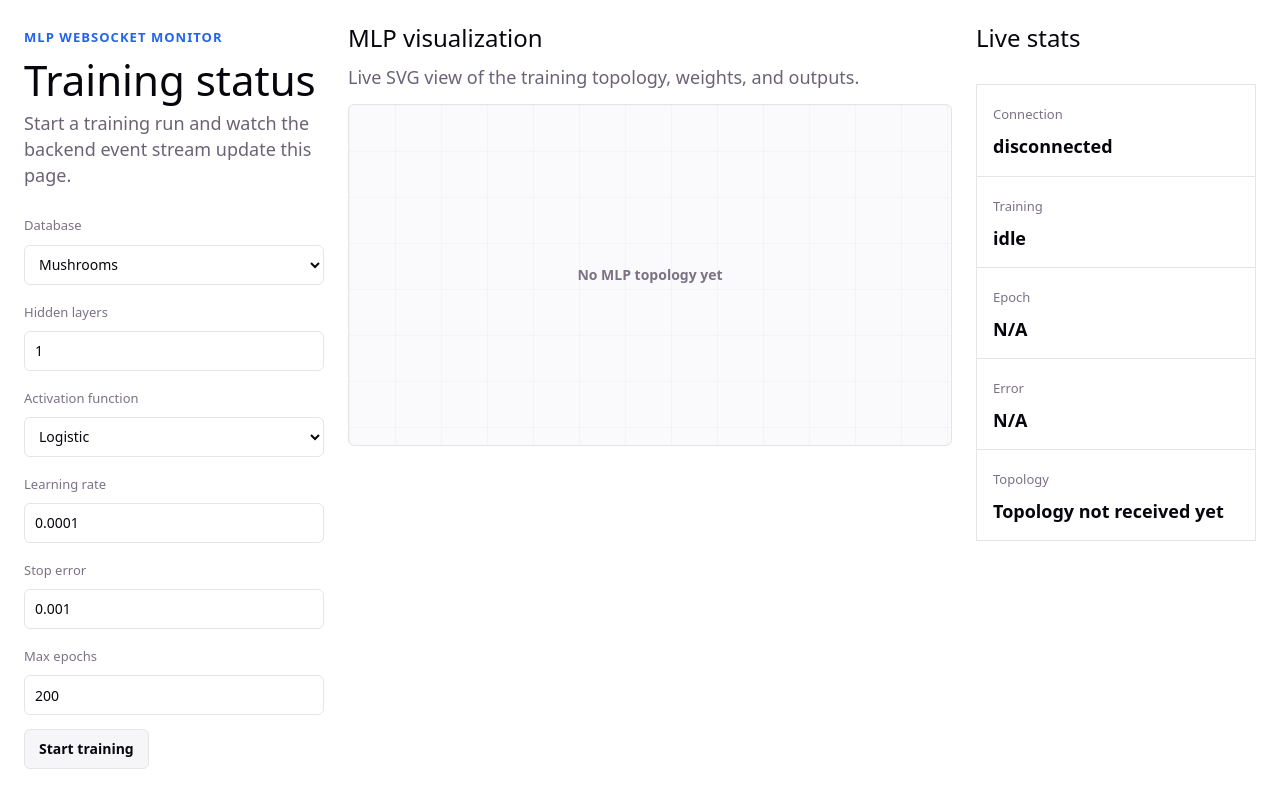
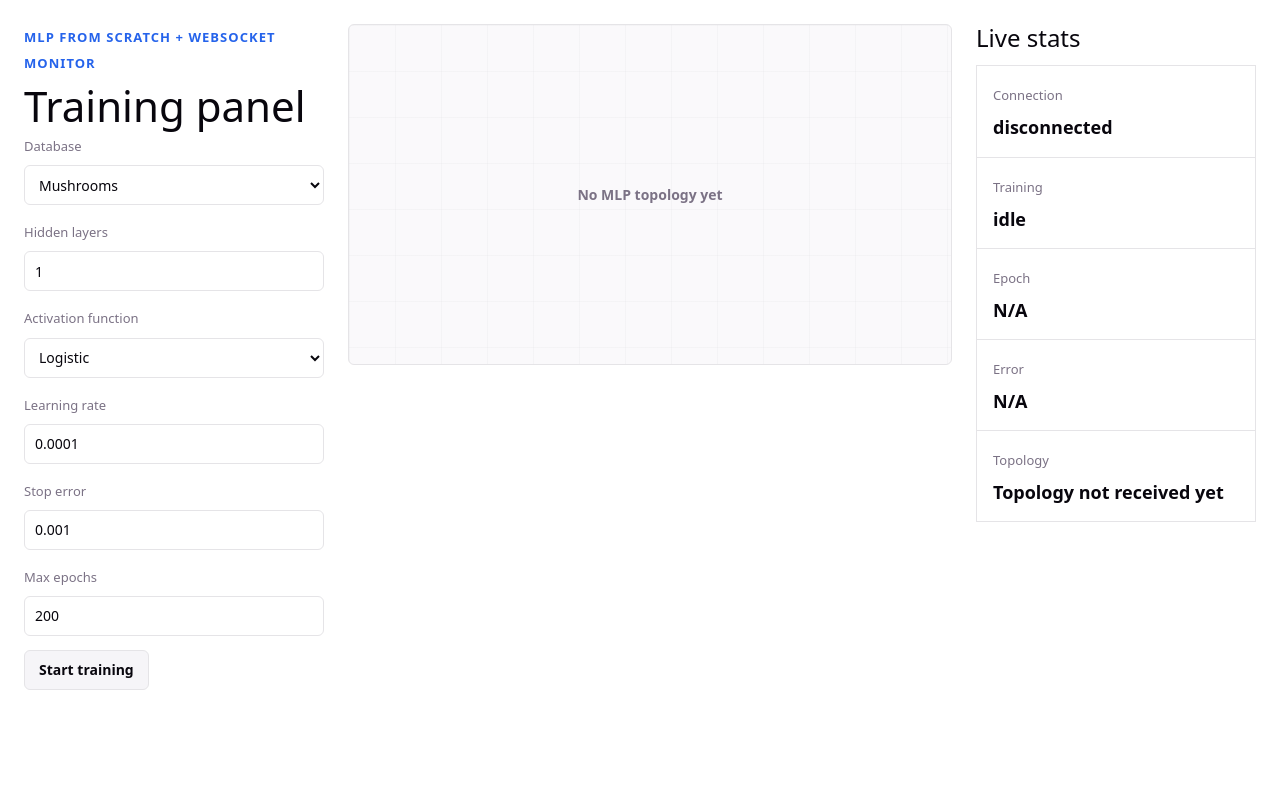
Before and after one commit to stiigp/portf-MLP, a React (Vite) app in the folder frontend/: page / in a window 1280 px wide. Built offline with nearby package versions, Linux system fonts and the light colour scheme; no server answers.

Commit message:
feat(frontend): minor UI adjustments

```diff
--- a/frontend/src/App.css
+++ b/frontend/src/App.css
@@ -18,7 +18,7 @@
   min-width: 0;
   display: flex;
   flex-direction: column;
-  gap: 24px;
+  gap: 5px;
 }
 
 .visualization-panel {
--- a/frontend/src/App.tsx
+++ b/frontend/src/App.tsx
@@ -158,12 +158,8 @@ function App() {
       <section className="training-layout">
         <aside className="controls-panel" aria-labelledby="training-title">
           <div className="heading-group">
-            <p className="eyebrow">MLP websocket monitor</p>
-            <h1 id="training-title">Training status</h1>
-            <p>
-              Start a training run and watch the backend event stream update
-              this page.
-            </p>
+            <p className="eyebrow">MLP from scratch + websocket monitor</p>
+            <h1 id="training-title">Training panel</h1>
           </div>
 
           <TrainingForm
--- a/frontend/src/components/MlpVisualization.tsx
+++ b/frontend/src/components/MlpVisualization.tsx
@@ -87,11 +87,6 @@ export function MlpVisualization({
 
   return (
     <section className="mlp-visualization-section">
-      <div className="mlp-visualization-heading">
-        <h2>MLP visualization</h2>
-        <p>Live SVG view of the training topology, weights, and outputs.</p>
-      </div>
-
       {hasTopology ? (
         <svg
           ref={svgRef}
```
